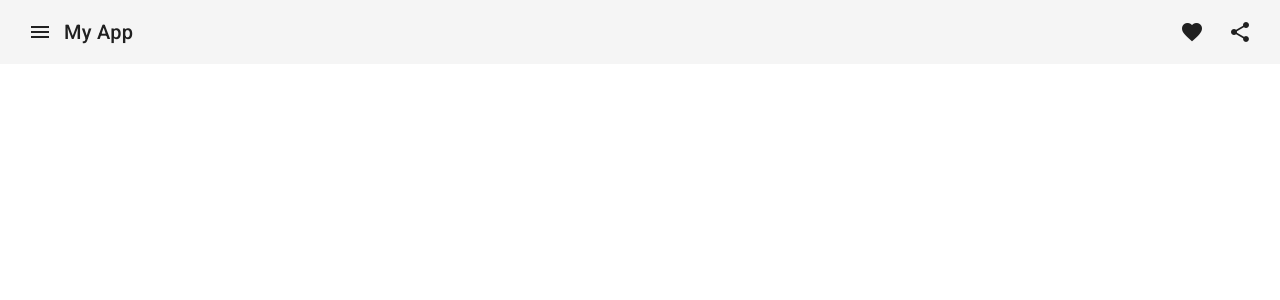
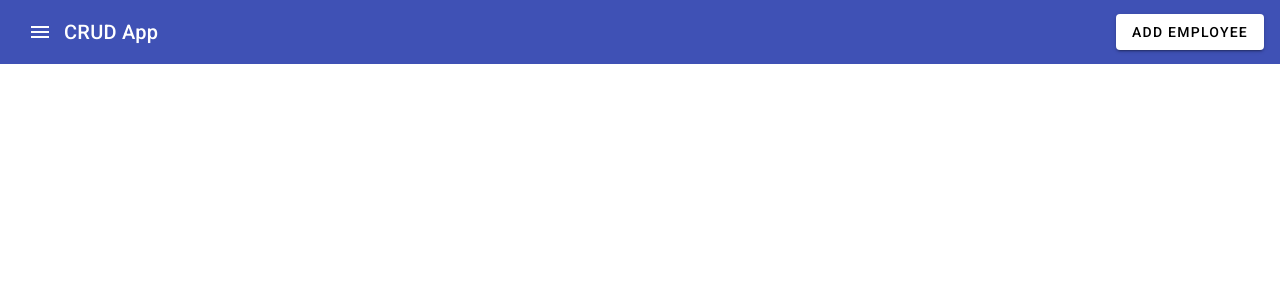
Before and after one commit to thisisfrey/CRUD-App, an Angular app: page / in a window 1280 px wide. Shown: the top 300 px of the page. Built offline with nearby package versions, Linux system fonts and the light colour scheme.

Commit message:
Styling toolbar

```diff
--- a/src/app/app.component.html
+++ b/src/app/app.component.html
@@ -1,13 +1,19 @@
-<mat-toolbar>
-  <button mat-icon-button class="example-icon" aria-label="Example icon-button with menu icon">
+<mat-toolbar color="primary">
+  <button
+    mat-icon-button
+    class="example-icon"
+    aria-label="Example icon-button with menu icon"
+  >
     <mat-icon>menu</mat-icon>
   </button>
-  <span>My App</span>
+  <span>CRUD App</span>
   <span class="example-spacer"></span>
-  <button mat-icon-button class="example-icon favorite-icon" aria-label="Example icon-button with heart icon">
-    <mat-icon>favorite</mat-icon>
-  </button>
-  <button mat-icon-button class="example-icon" aria-label="Example icon-button with share icon">
+  <button mat-raised-button>ADD EMPLOYEE</button>
+  <!-- <button
+    mat-icon-button
+    class="example-icon"
+    aria-label="Example icon-button with share icon"
+  >
     <mat-icon>share</mat-icon>
-  </button>
+  </button>  -->
 </mat-toolbar>
```
Also changed, not shown: _learning_angular/commands.txt.
